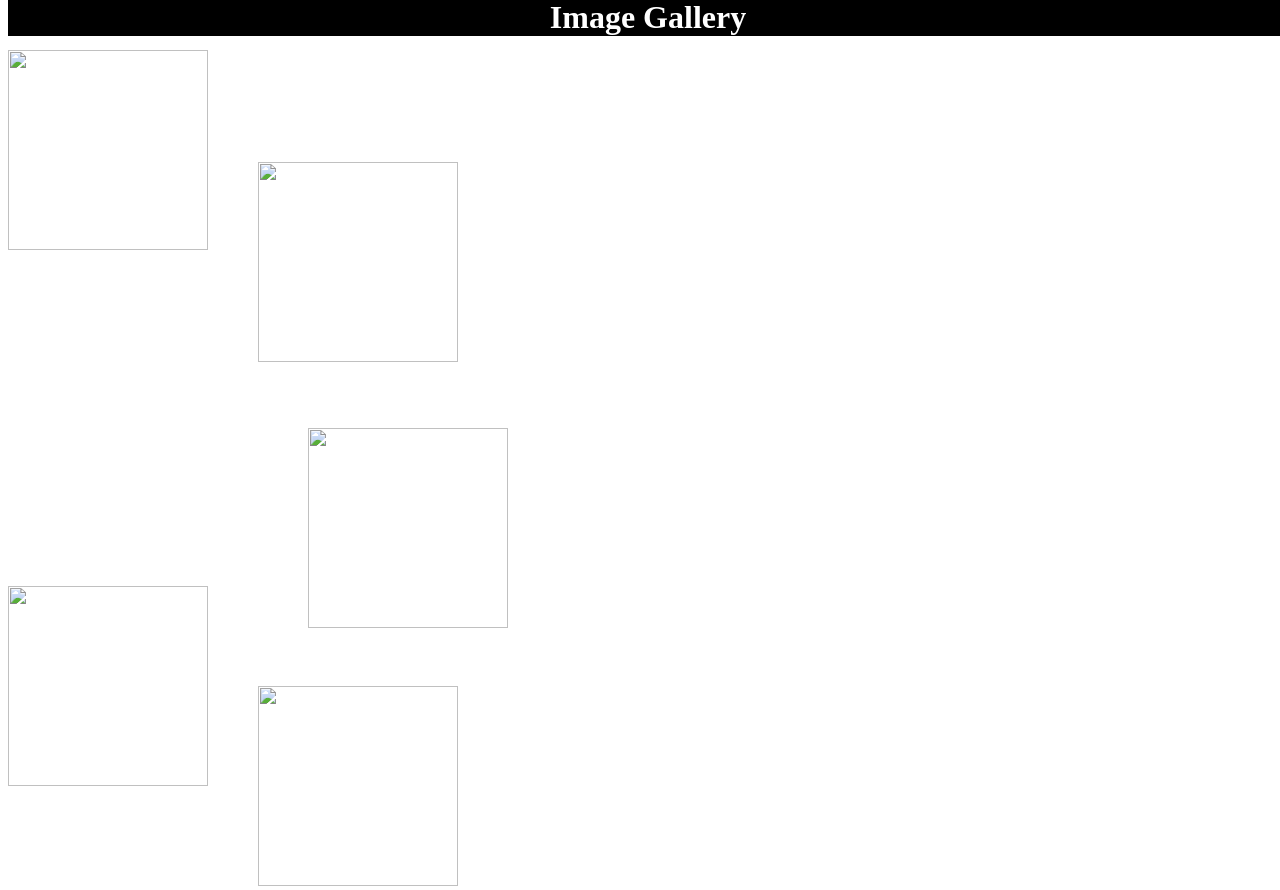
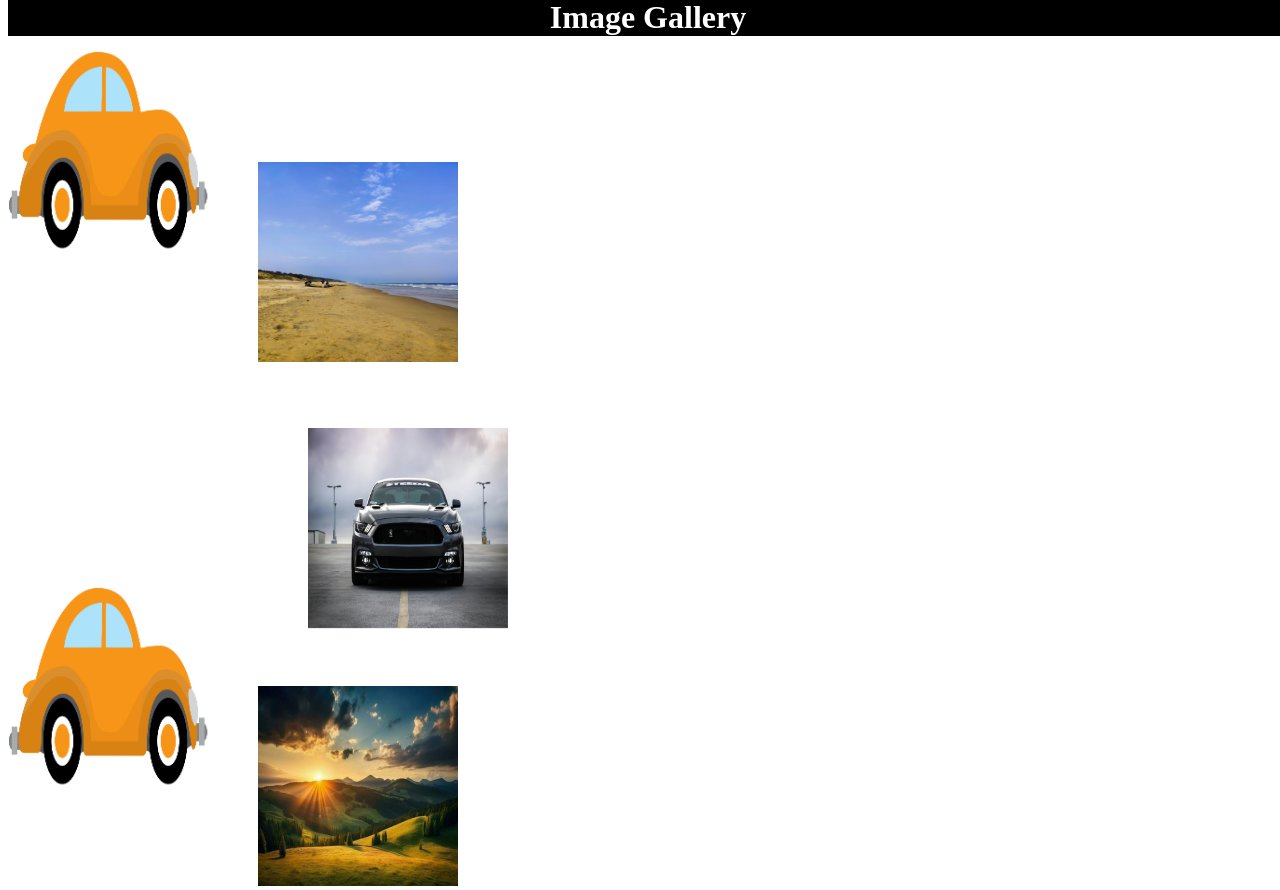
Before and after one commit to Lokesh-Talluri/Task_19-03-24, a plain HTML site: page index.html in a window 1280 px wide. Shown: the top 890 px of the page. Drawn offline with Linux system fonts and the light colour scheme.

Commit message:
Changes2

```diff
--- a/index.html
+++ b/index.html
@@ -51,11 +51,11 @@
     </div>
 
     <div class="md2">
-      <div class="cd cd1"><img src="../assets/car.png" /></div>
-      <div class="cd cd2"><img src="../assets/beach.jpg" /></div>
-      <div class="cd cd3"><img src="../Assets/car2.jpg" /></div>
-      <div class="cd cd4"><img src="../Assets/sunrise.jpeg" /></div>
-      <div class="cd cd5"><img src="../Assets/car.png" /></div>
+      <div class="cd cd1"><img src="./car.png" /></div>
+      <div class="cd cd2"><img src="./beach.jpg" /></div>
+      <div class="cd cd3"><img src="./car2.jpg" /></div>
+      <div class="cd cd4"><img src="./sunrise.jpeg" /></div>
+      <div class="cd cd5"><img src="./car.png" /></div>
     </div>
   </body>
 </html>
```
Also changed, not shown: beach.jpg (added), car.png (added), car2.jpg (added), sunrise.jpeg (added).
